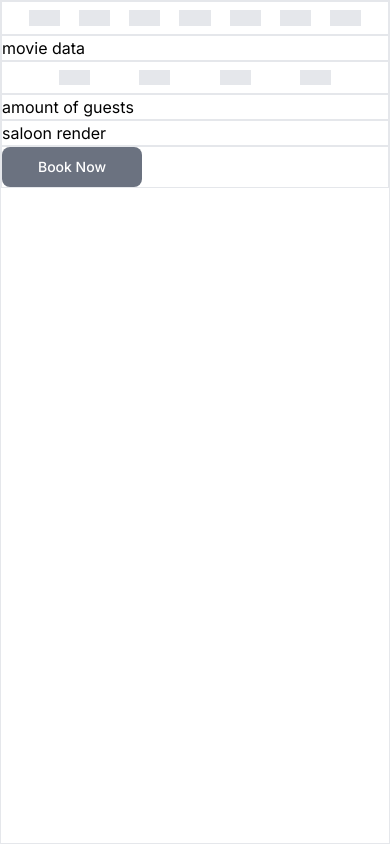
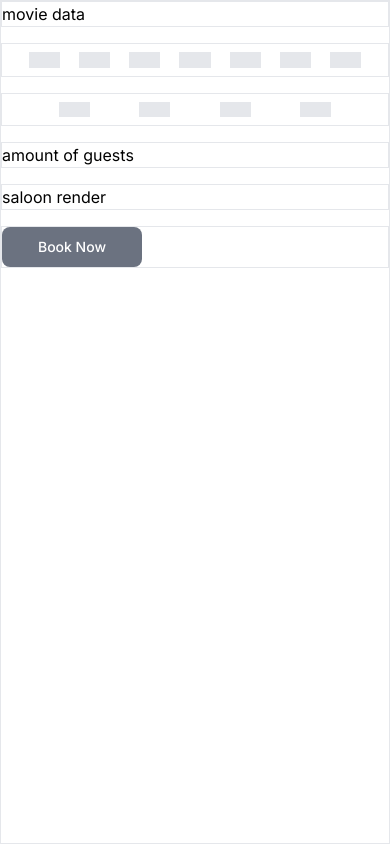
Before and after one commit to AlexanderK88/b7-inlamning-4a, a Next.js app in the folder kinogoteborg/: page /booking in a window 390 px wide. Built offline with nearby package versions, Linux system fonts and the light colour scheme.

Commit message:
semi working skeleton for css grid

```diff
--- a/kinogoteborg/src/app/booking/page.jsx
+++ b/kinogoteborg/src/app/booking/page.jsx
@@ -31,8 +31,10 @@ export default function Page() {
 
   return (
     <div className="flex flex-col border h-screen m-0">
-      <div className="md:grid md:grid-cols-4 md:grid-rows-8 gap-4">
-        <div className="col-span-3 flex flex-row align-center justify-evenly border p-2 ">
+      <div className="grid md:grid-cols-4 md:grid-rows-8 gap-4">
+        <div className="md:row-span-6 md:col-start-4 md:row-start-2 border">movie data</div>
+
+        <div className="md:col-span-3 flex flex-row align-center justify-evenly border p-2 ">
           <div className="bg-gray-200 w-[8vw] h-[4vw]"></div>
           <div className="bg-gray-200 w-[8vw] h-[4vw]"></div>
           <div className="bg-gray-200 w-[8vw] h-[4vw]"></div>
@@ -42,16 +44,17 @@ export default function Page() {
           <div className="bg-gray-200 w-[8vw] h-[4vw]"></div>
         </div>
 
-        <div className="row-span-5 col-start-4 border">movie data</div>
-        <div className="col-span-2 col-start-1 row-start-2 flex flex-row align-center justify-evenly p-2 border">
+        <div className="md:col-span-2 md:col-start-1 md:row-start-2 flex flex-row align-center justify-evenly p-2 border">
           <div className="bg-gray-200 w-[8vw] h-[4vw]"></div>
           <div className="bg-gray-200 w-[8vw] h-[4vw]"></div>
           <div className="bg-gray-200 w-[8vw] h-[4vw]"></div>
           <div className="bg-gray-200 w-[8vw] h-[4vw]"></div>
         </div>
-        <div className="col-start-3 row-start-2 border">amount of guests</div>
-        <div className="col-span-3 row-span-6 col-start-1 row-start-3 border">saloon render</div>
-        <div className="col-start-4 row-start-6 border">
+        <div className="md:col-start-3 md:row-start-2 border">amount of guests</div>
+        <div className="md:col-span-3 md:row-span-6 md:col-start-1 md:row-start-3 border">
+          saloon render
+        </div>
+        <div className="md:col-start-4 md:row-start-8 border">
           <Button onClick={() => setBookNow(true)} className={"w-[10em]"}>
             Book Now
           </Button>
```
